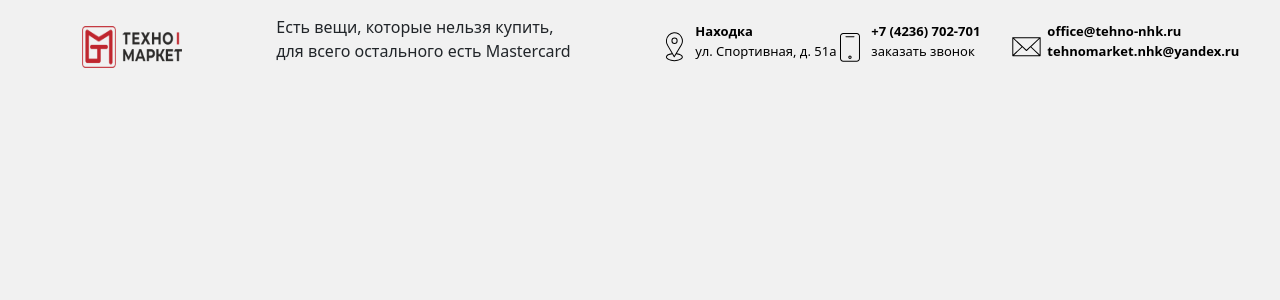
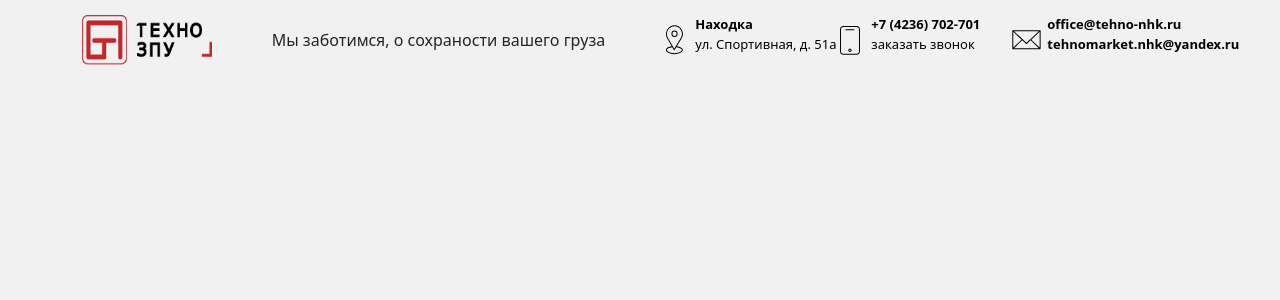
Before and after one commit to ElenaDz/Seal, a PHP site: template APP/View/Blocks/ToolBar.php in a window 1280 px wide. Shown: the part 20-320 px from the top of the page. Run offline with PHP 8.4, Linux system fonts and the light colour scheme; the template is opened without the code that fills it, so the values that code supplies are empty.

Commit message:
update logo

```diff
--- a/APP/View/Blocks/Footer.php
+++ b/APP/View/Blocks/Footer.php
@@ -58,7 +58,7 @@
 
             </div>
             <div class="">
-                <img class="logo" src="/assets/img/logo.png" alt="<?= \APP\Config\Main::getTitle(); ?>">
+                <img class="logo" src="../../../assets/img/logo/logo-white.png" alt="<?= \APP\Config\Main::getTitle(); ?>">
             </div>
 
 
--- a/APP/View/Blocks/ToolBar.php
+++ b/APP/View/Blocks/ToolBar.php
@@ -1,15 +1,15 @@
 <div class="container">
 
-    <div class="d-flex mb-2 justify-content-between">
+    <div class="d-flex mb-3 justify-content-between">
 
         <div class="d-flex align-items-center">
             <!-- fixme ты выбрала "минус" в качестве пробелов в именах файлов картинок, придерживайся этого во всех картинках -->
-            <img class="logo" src="../../../assets/img/logoHeader.png" alt="<?= \APP\Config\Main::getTitle(); ?>">
+            <img class="logo" src="../../../assets/img/logo/logo-black.png" alt="<?= \APP\Config\Main::getTitle(); ?>">
 
         </div>
         <div class="slogan">
             <p>
-                Есть вещи, которые нельзя купить,<br> для всего остального есть Mastercard
+                Мы заботимся, о сохраности вашего груза
             </p>
 
         </div>
--- a/assets/css/footer.scss
+++ b/assets/css/footer.scss
@@ -34,7 +34,7 @@
     }
 
     .telegram {
-      background-image: url("/assets/img/socialmedia/telegramWhite.svg");
+      background-image: url("/assets/img/socialmedia/telegram-white.svg");
 
       &:hover {
         background-image: url("/assets/img/socialmedia/telegram-blue.svg");
@@ -42,7 +42,7 @@
     }
 
     .whatsapp {
-      background-image: url("/assets/img/socialmedia/whatsappWhite.svg");
+      background-image: url("/assets/img/socialmedia/whatsapp-white.svg");
 
       &:hover {
         background-image: url("/assets/img/socialmedia/whatsapp_green.svg");
--- a/assets/css/main.css
+++ b/assets/css/main.css
@@ -7,7 +7,7 @@
   color: black;
 }
 .location_wrap:hover {
-  color: #ba2834;
+  color: rgb(186, 40, 52);
 }
 
 .mail_wrap, .phone_wrap, .location_wrap {
@@ -22,11 +22,11 @@
   color: black;
 }
 .mail_wrap .mail_inner a:hover, .mail_wrap .phone_inner a:hover, .mail_wrap .location_inner a:hover, .phone_wrap .mail_inner a:hover, .phone_wrap .phone_inner a:hover, .phone_wrap .location_inner a:hover, .location_wrap .mail_inner a:hover, .location_wrap .phone_inner a:hover, .location_wrap .location_inner a:hover {
-  color: #ba2834;
+  color: rgb(186, 40, 52);
 }
 
 .navbar {
-  background-color: #ba2834 !important;
+  background-color: rgb(186, 40, 52) !important;
 }
 .navbar .dropdown:hover > .dropdown-menu {
   display: block;
@@ -46,15 +46,15 @@
   background-color: white;
 }
 .navbar li:hover a {
-  color: #ba2834;
+  color: rgb(186, 40, 52);
 }
 .navbar .nav-link.show {
   background-color: white;
-  color: #ba2834;
+  color: rgb(186, 40, 52);
 }
 .navbar .dropdown-menu li a {
   background-color: white;
-  color: #ba2834;
+  color: rgb(186, 40, 52);
 }
 .navbar .dropdown-menu li a:hover {
   background-color: #f1f1f1;
@@ -74,7 +74,7 @@
   color: white;
 }
 .wrap_footer footer .mail_wrap .mail_inner a:hover, .wrap_footer footer .mail_wrap .phone_inner a:hover, .wrap_footer footer .mail_wrap .location_inner a:hover, .wrap_footer footer .phone_wrap .mail_inner a:hover, .wrap_footer footer .phone_wrap .phone_inner a:hover, .wrap_footer footer .phone_wrap .location_inner a:hover, .wrap_footer footer .location_wrap .mail_inner a:hover, .wrap_footer footer .location_wrap .phone_inner a:hover, .wrap_footer footer .location_wrap .location_inner a:hover {
-  color: #ba2834;
+  color: rgb(186, 40, 52);
 }
 .wrap_footer footer .inner_footer {
   justify-content: space-between;
@@ -88,13 +88,13 @@
   width: 40%;
 }
 .wrap_footer footer .telegram {
-  background-image: url("/assets/img/socialmedia/telegramWhite.svg");
+  background-image: url("/assets/img/socialmedia/telegram-white.svg");
 }
 .wrap_footer footer .telegram:hover {
   background-image: url("/assets/img/socialmedia/telegram-blue.svg");
 }
 .wrap_footer footer .whatsapp {
-  background-image: url("/assets/img/socialmedia/whatsappWhite.svg");
+  background-image: url("/assets/img/socialmedia/whatsapp-white.svg");
 }
 .wrap_footer footer .whatsapp:hover {
   background-image: url("/assets/img/socialmedia/whatsapp_green.svg");
@@ -109,7 +109,7 @@
 }
 
 .breadcrumb .breadcrumb-item a {
-  color: #ba2834;
+  color: rgb(186, 40, 52);
 }
 .breadcrumb .active {
   color: black;
@@ -154,8 +154,8 @@ ul {
 }
 
 .logo {
-  width: 100px;
-  height: 42px;
+  width: 130px;
+  height: 50px;
   margin-right: 10px;
 }
 
@@ -167,6 +167,10 @@ i {
 .slogan {
   display: flex;
   justify-content: center;
+  align-items: center;
+}
+.slogan p {
+  margin: 0;
 }
 
 @media (min-width: 576px) and (max-width: 992px) {
@@ -180,3 +184,5 @@ i {
     display: none;
   }
 }
+
+/*# sourceMappingURL=main.css.map */
--- a/assets/css/main.scss
+++ b/assets/css/main.scss
@@ -30,8 +30,8 @@ ul {
 }
 
 .logo {
-  width: 100px;
-  height: 42px;
+  width: 130px;
+  height: 50px;
   margin-right: 10px;
 }
 
@@ -43,7 +43,11 @@ i {
 .slogan {
   display: flex;
   justify-content: center;
+  align-items: center;
 
+  p {
+    margin: 0;
+  }
 }
 @media (min-width: 576px) and (max-width: 992px) {
   .slogan {
```
Also changed, not shown: assets/img/logo.png (deleted), assets/img/logo/logo-black.png (added), assets/img/logo/logo-white.png (added), assets/img/logo/logo.png (added), assets/img/logoHeader.png (deleted), assets/img/socialmedia/telegram-white.svg (renamed from assets/img/socialmedia/telegramWhite.svg), assets/img/socialmedia/whatsapp-white.svg (renamed from assets/img/socialmedia/whatsappWhite.svg).
